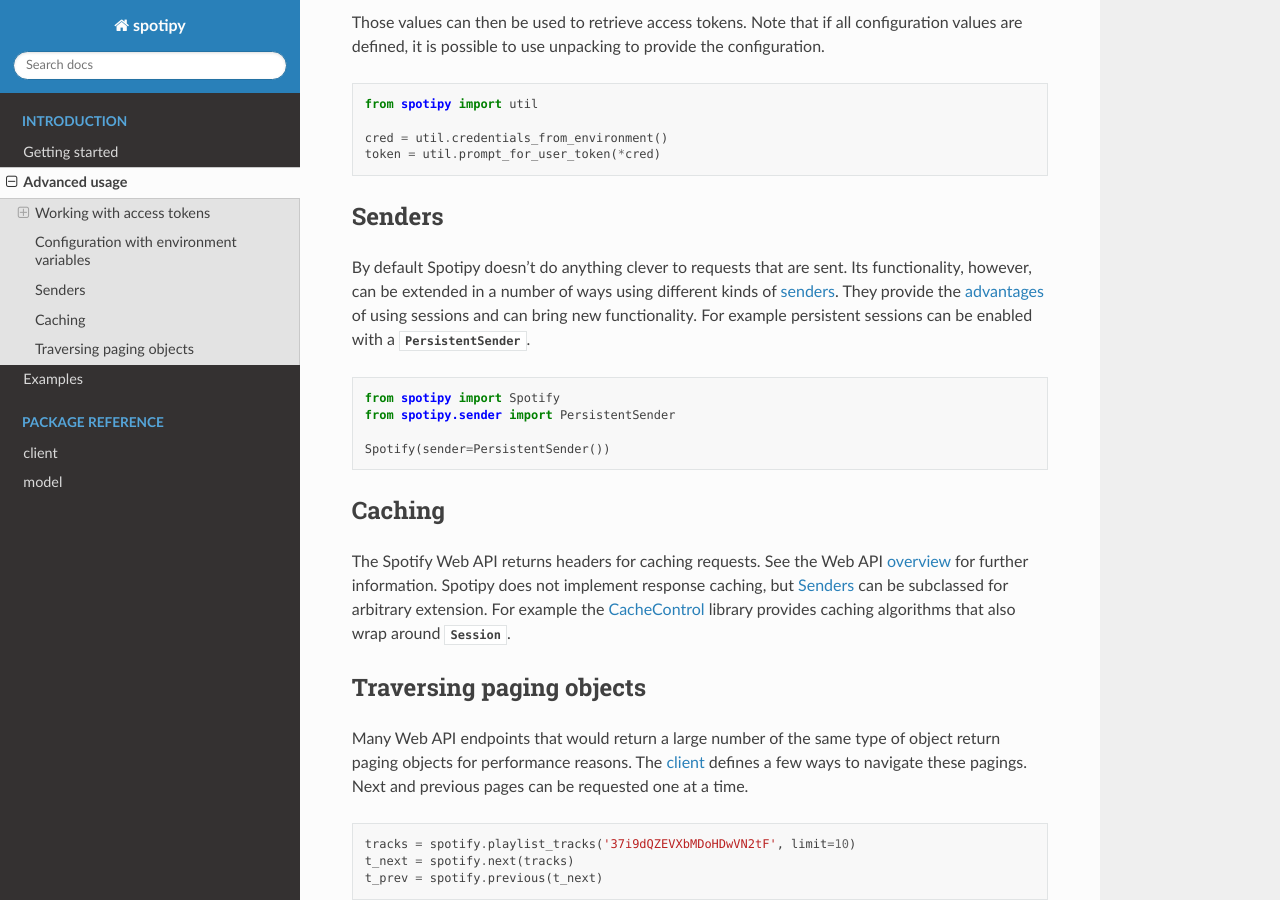
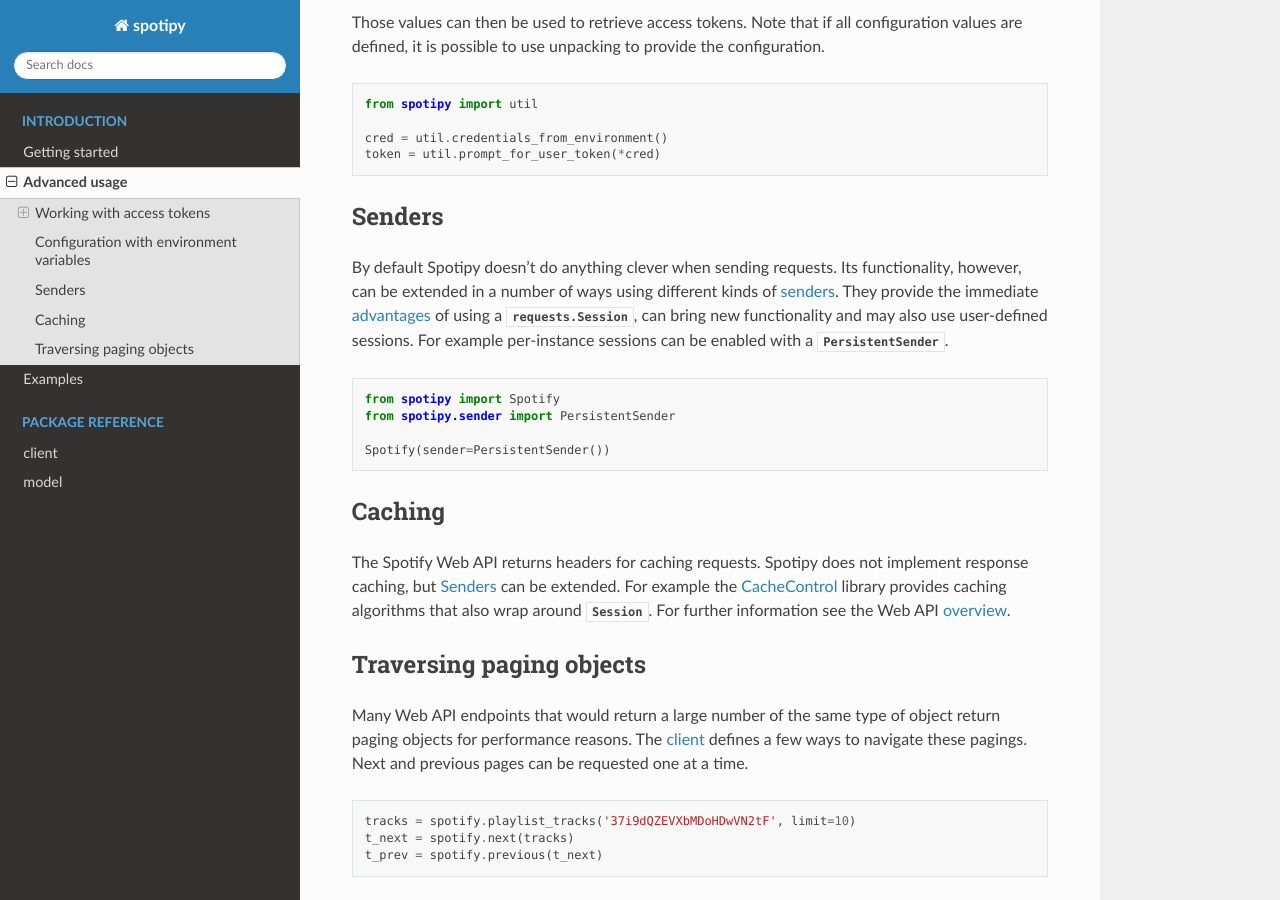
Before and after one commit to felix-hilden/tekore, a Sphinx documentation site: the page built from docs/documents/advanced_usage.rst, in a window 1280 px wide and 900 px high, scrolled down 1748 px. Built offline with Sphinx 7.4.7 and the Read the Docs theme 2.0.0, drawn with Linux system fonts in a browser that asks for light colours; the version number could not be read and is left out.

Commit message:
Pass session to sender

```diff
--- a/docs/documents/advanced_usage.rst
+++ b/docs/documents/advanced_usage.rst
@@ -98,13 +98,14 @@
 
 Senders
 -------
-By default Spotipy doesn't do anything clever to requests that are sent.
+By default Spotipy doesn't do anything clever when sending requests.
 Its functionality, however, can be extended in a number of ways
 using different kinds of :ref:`senders <module-sender>`.
-They provide the
+They provide the immediate
 `advantages <https://2.python-requests.org/en/master/user/advanced/#session-objects>`_
-of using sessions and can bring new functionality.
-For example persistent sessions can be enabled with a :class:`PersistentSender`.
+of using a :class:`requests.Session`, can bring new functionality
+and may also use user-defined sessions.
+For example per-instance sessions can be enabled with a :class:`PersistentSender`.
 
 .. code:: python
 
@@ -118,14 +119,12 @@
 Caching
 -------
 The Spotify Web API returns headers for caching requests.
-See the Web API
-`overview <https://developer.spotify.com/documentation/web-api/>`_
-for further information.
-Spotipy does not implement response caching,
-but `Senders`_ can be subclassed for arbitrary extension.
+Spotipy does not implement response caching, but `Senders`_ can be extended.
 For example the
 `CacheControl <https://pypi.org/project/CacheControl/>`_
 library provides caching algorithms that also wrap around :class:`Session`.
+For further information see the Web API
+`overview <https://developer.spotify.com/documentation/web-api/>`_.
 
 Traversing paging objects
 -------------------------
```
Also changed, not shown: 1 other file.
